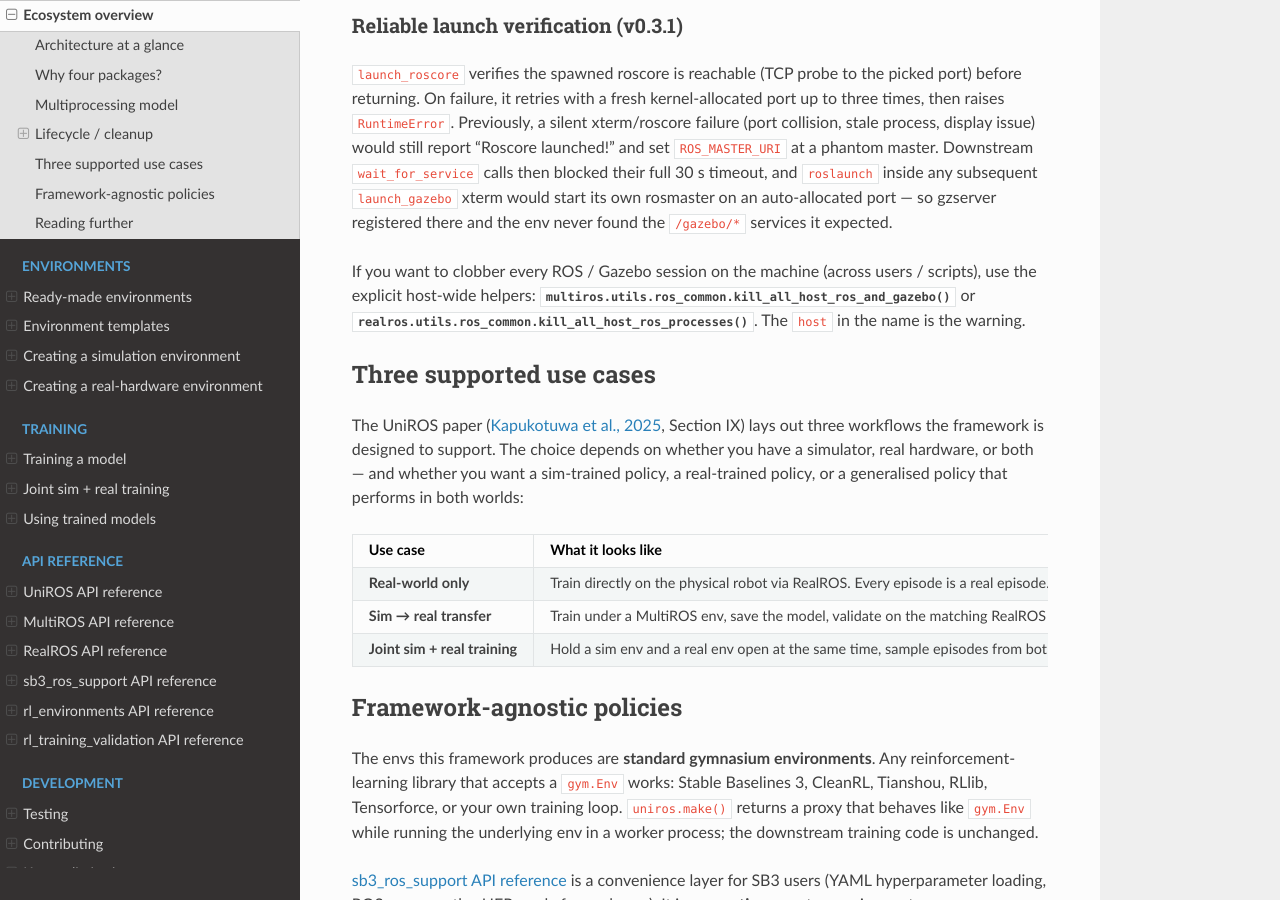
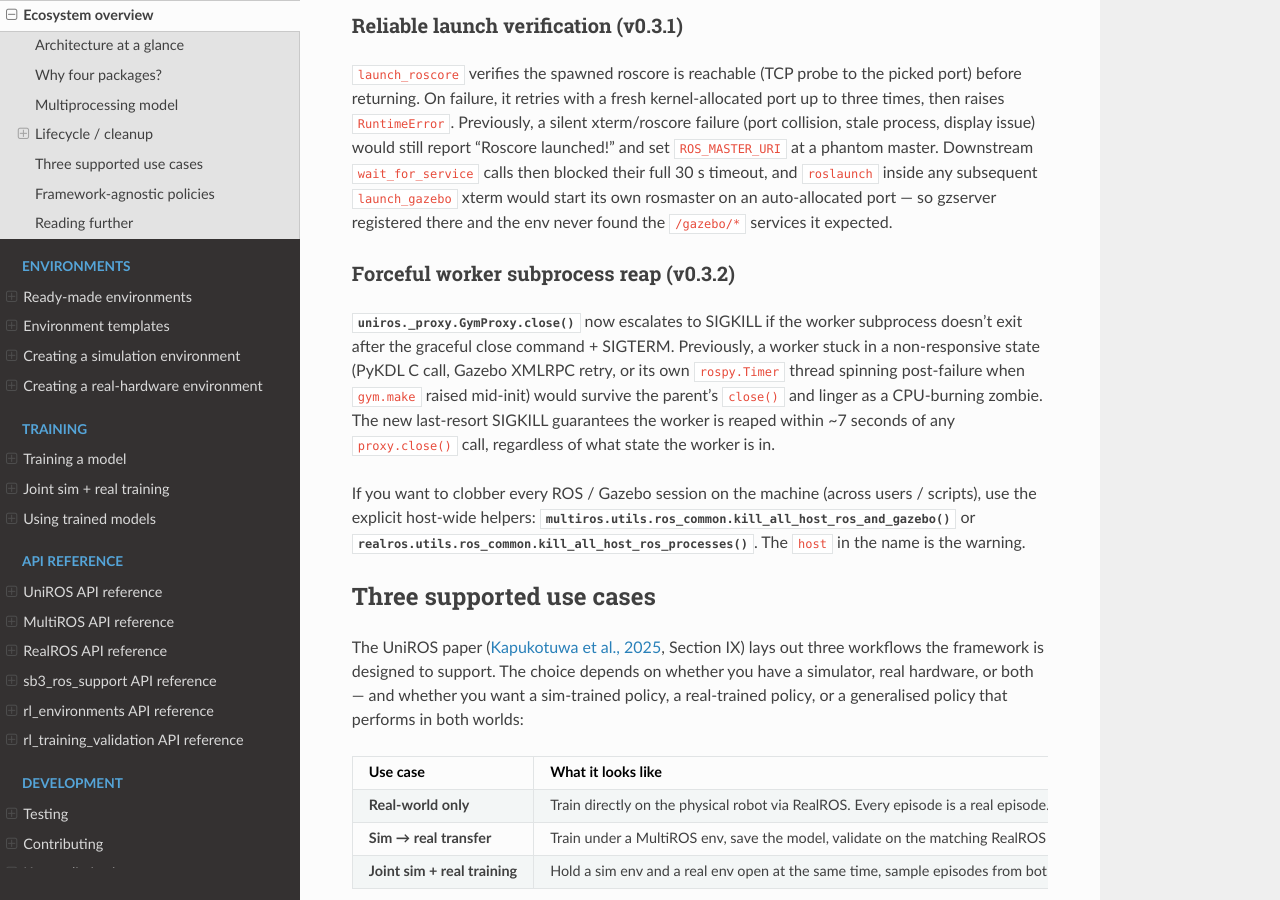
Before and after one commit to ncbdrck/UniROS, a Sphinx documentation site: the page built from docs/guides/overview.rst, in a window 1280 px wide and 900 px high, scrolled down 2369 px. Built offline with Sphinx 7.4.7 and the Read the Docs theme 3.1.0, drawn with Linux system fonts in a browser that asks for light colours.

Commit message:
v0.3.2: GymProxy.close() escalates to SIGKILL for stuck workers
After v0.3.1, when an env's gym.make raised mid-init, the worker
subprocess could survive proxy.close() — typically because the env's
rospy.Timer-driven environment_loop thread had already been registered
before __init__ raised, so sample_observation kept firing on a
half-constructed env in a tight loop and burned ~100% CPU. The proxy's
prior SIGTERM + 1 s join didn't always reap it, and the subprocess
lingered as a CPU-burning zombie after the parent script exited
(observed: two workers at 97% CPU survived for 5+ hours overnight).

Fix: after the SIGTERM + 1 s grace, GymProxy.close() now escalates
to SIGKILL (with another 1 s join). The worker is guaranteed dead
within ~7 s of any close() call.

* uniros/src/uniros/_proxy.py: SIGKILL escalation in close().
* docs/guides/overview.rst: new "Forceful worker subprocess reap
  (v0.3.2)" subsection alongside the v0.3.1 launch-verify note.
* uniros/package.xml: 0.3.1 -> 0.3.2
* docs/conf.py: release "0.3.1" -> "0.3.2"

No public API change. Tests: 23 passed.

```diff
--- a/docs/conf.py
+++ b/docs/conf.py
@@ -55,7 +55,7 @@
 project = "UniROS ecosystem"
 author = "Jayasekara Kapukotuwa"
 copyright = f"{date.today().year}, {author}"
-release = "0.3.1"
+release = "0.3.2"
 version = "0.3"
 
 # ---------------------------------------------------------------- Source path
--- a/docs/guides/overview.rst
+++ b/docs/guides/overview.rst
@@ -144,6 +144,19 @@
 gzserver registered there and the env never found the ``/gazebo/*``
 services it expected.
 
+Forceful worker subprocess reap (v0.3.2)
+~~~~~~~~~~~~~~~~~~~~~~~~~~~~~~~~~~~~~~~~
+
+:meth:`uniros._proxy.GymProxy.close` now escalates to SIGKILL if
+the worker subprocess doesn't exit after the graceful close
+command + SIGTERM. Previously, a worker stuck in a non-responsive
+state (PyKDL C call, Gazebo XMLRPC retry, or its own
+``rospy.Timer`` thread spinning post-failure when ``gym.make``
+raised mid-init) would survive the parent's ``close()`` and
+linger as a CPU-burning zombie. The new last-resort SIGKILL
+guarantees the worker is reaped within ~7 seconds of any
+``proxy.close()`` call, regardless of what state the worker is in.
+
 If you want to clobber every ROS / Gazebo session on the machine
 (across users / scripts), use the explicit host-wide helpers:
 :func:`multiros.utils.ros_common.kill_all_host_ros_and_gazebo` or
```
Also changed, not shown: 2 other files.
